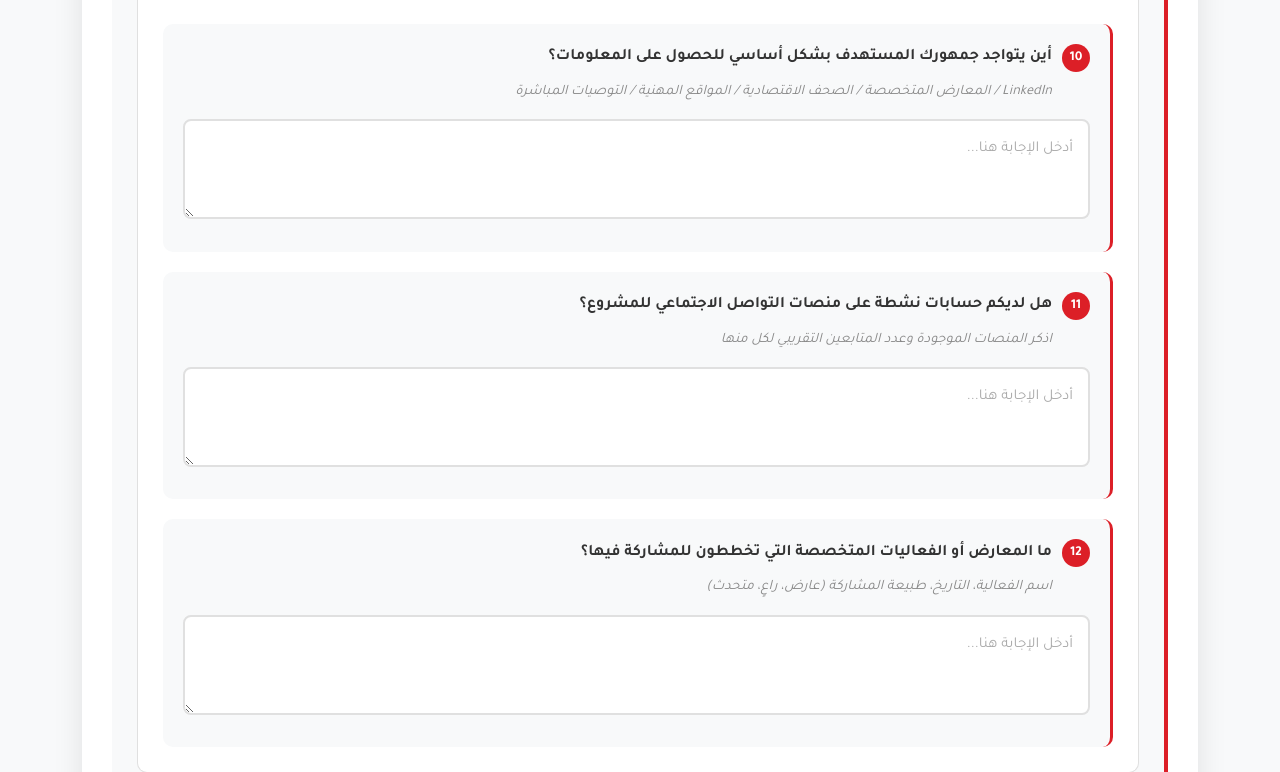
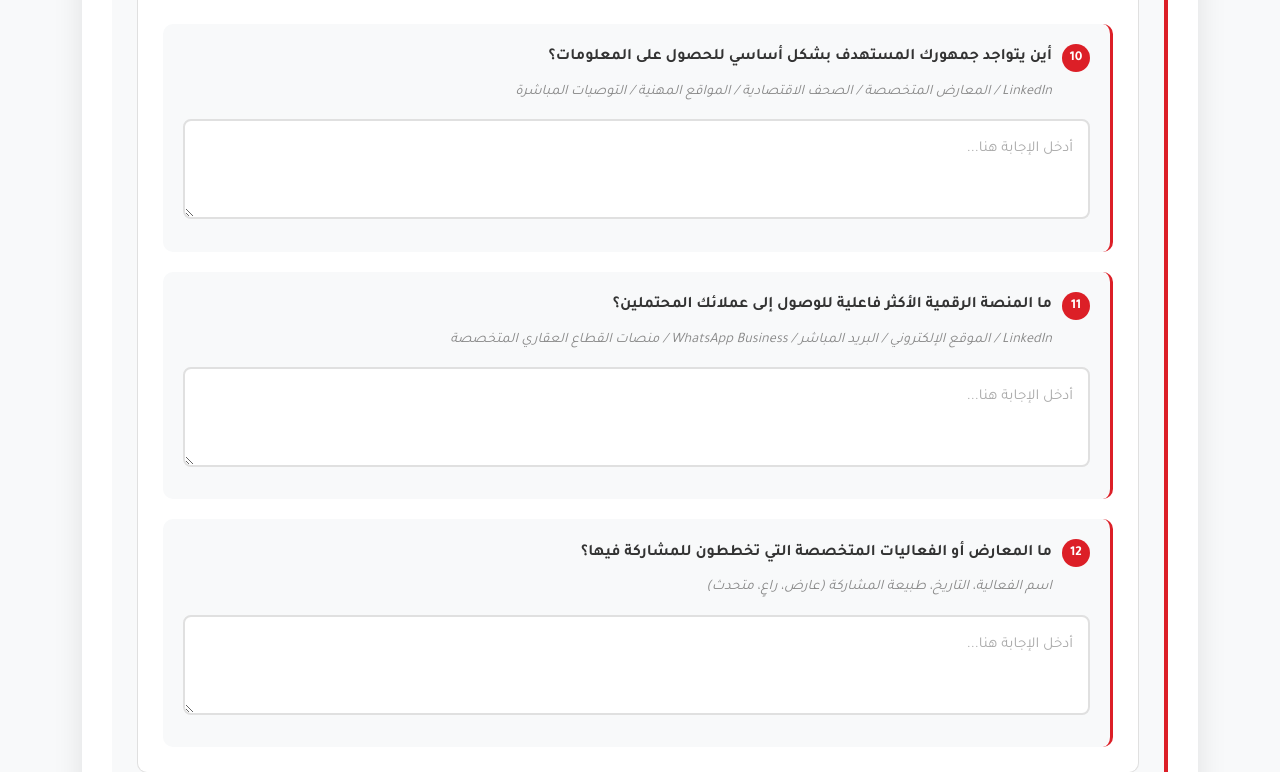
Before and after one commit to 24-45/noblesproperties, a Flask app: page /report/alic-almuwaqqar in a window 1280 px wide, after a click that opens the changed part. Shown: the part 4585-5357 px from the top of the page. Run offline with Flask 3, Linux system fonts and the light colour scheme; some libraries are stand-ins or nearby versions.

Commit message:
تحسين السؤال 11 ليكون أكثر استراتيجية

```diff
--- a/templates/project_report.html
+++ b/templates/project_report.html
@@ -983,9 +983,9 @@
                                 <div class="question-item">
                                     <div class="question-text">
                                         <span class="question-number">11</span>
-                                        هل لديكم حسابات نشطة على منصات التواصل الاجتماعي للمشروع؟
+                                        ما المنصة الرقمية الأكثر فاعلية للوصول إلى عملائك المحتملين؟
                                     </div>
-                                    <div class="question-hint">اذكر المنصات الموجودة وعدد المتابعين التقريبي لكل منها</div>
+                                    <div class="question-hint">LinkedIn / الموقع الإلكتروني / البريد المباشر / WhatsApp Business / منصات القطاع العقاري المتخصصة</div>
                                     <div class="question-answer">
                                         <textarea placeholder="أدخل الإجابة هنا..."></textarea>
                                     </div>
```
